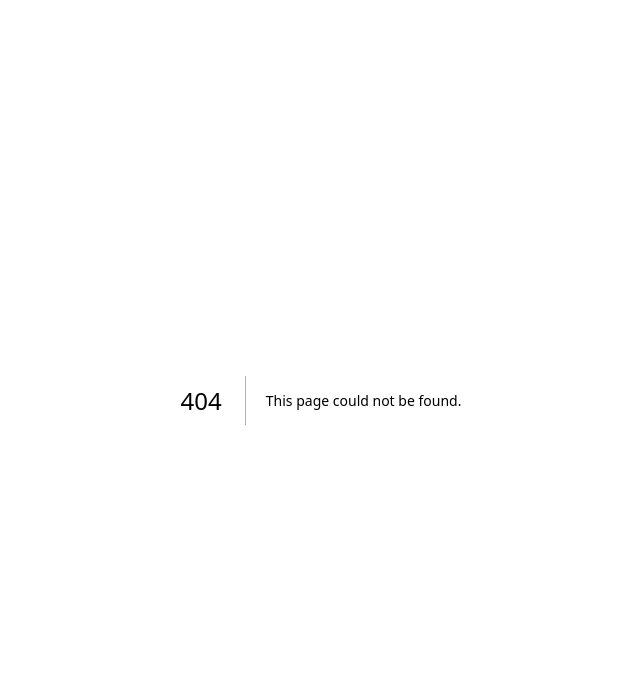
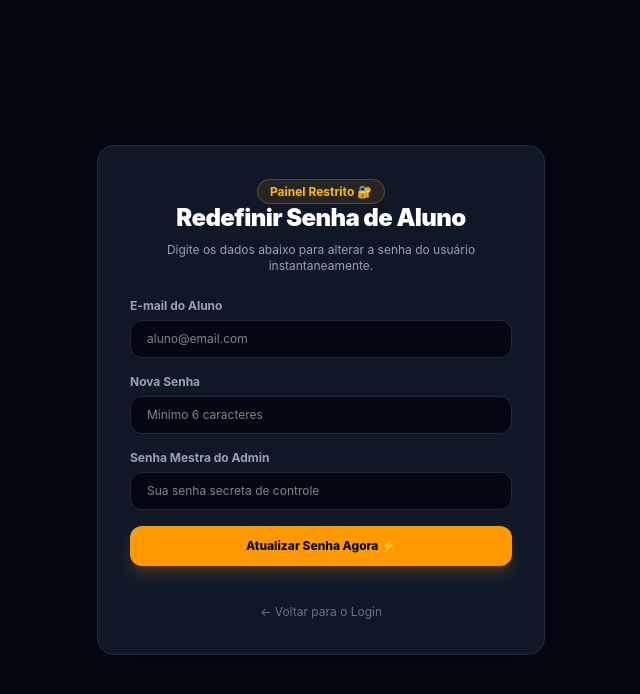
Before and after one commit to jvtsilva/codelab-joao, a Next.js app: page /admin/resetar-senha in a window 1280 px wide. Before the commit this address had no page. Shown: the top 694 px of the page, without its empty margins (319-959 px from the left). Built offline with nearby package versions, Linux system fonts and the light colour scheme.

Commit message:
feat: atualização de login

```diff
--- /dev/null
+++ b/src/app/admin/resetar-senha/page.tsx
@@ -0,0 +1,117 @@
+'use client'
+
+import { useState } from 'react'
+import Link from 'next/link'
+
+export default function AdminResetPage() {
+  const [email, setEmail] = useState('')
+  const [newPassword, setNewPassword] = useState('')
+  const [adminSecret, setAdminSecret] = useState('')
+  const [loading, setLoading] = useState(false)
+  const [message, setMessage] = useState<{ text: string; type: 'success' | 'error' } | null>(null)
+
+  const handleReset = async (e: React.FormEvent) => {
+    e.preventDefault()
+    setLoading(true)
+    setMessage(null)
+
+    try {
+      const res = await fetch('/api/admin/reset-password', {
+        method: 'POST',
+        headers: { 'Content-Type': 'application/json' },
+        body: JSON.stringify({ email, newPassword, adminSecret }),
+      })
+
+      const data = await res.json()
+
+      if (!res.ok) throw new Error(data.error || 'Erro ao redefinir.')
+
+      setMessage({ text: 'Senha alterada com sucesso! O aluno já pode logar com a nova senha.', type: 'success' })
+      setEmail('')
+      setNewPassword('')
+      setAdminSecret('')
+    } catch (err: any) {
+      setMessage({ text: err.message, type: 'error' })
+    } finally {
+      setLoading(false)
+    }
+  }
+
+  return (
+    <div className="min-h-screen bg-gray-950 text-white flex flex-col items-center justify-center p-4 selection:bg-amber-500 selection:text-gray-950">
+      <div className="max-w-md w-full bg-gray-900 border border-gray-800 p-6 sm:p-8 rounded-2xl shadow-2xl space-y-6">
+
+        <div className="text-center space-y-2">
+          <span className="px-3 py-1 bg-amber-500/10 border border-amber-500/30 text-amber-400 font-bold text-xs rounded-full">
+            Painel Restrito 🔐
+          </span>
+          <h1 className="text-xl sm:text-2xl font-black tracking-tight">Redefinir Senha de Aluno</h1>
+          <p className="text-xs text-gray-400">Digite os dados abaixo para alterar a senha do usuário instantaneamente.</p>
+        </div>
+
+        {message && (
+          <div className={`p-3 rounded-xl text-xs font-semibold border ${
+            message.type === 'success'
+              ? 'bg-emerald-500/10 border-emerald-500/30 text-emerald-400'
+              : 'bg-red-500/10 border-red-500/30 text-red-400'
+          }`}>
+            {message.text}
+          </div>
+        )}
+
+        <form onSubmit={handleReset} className="space-y-4">
+          <div>
+            <label className="block text-xs font-bold text-gray-400 mb-1.5">E-mail do Aluno</label>
+            <input
+              type="email"
+              required
+              value={email}
+              onChange={(e) => setEmail(e.target.value)}
+              placeholder="aluno@email.com"
+              className="w-full px-4 py-2.5 bg-gray-950 border border-gray-800 rounded-xl text-xs text-white focus:outline-none focus:border-amber-500 transition"
+            />
+          </div>
+
+          <div>
+            <label className="block text-xs font-bold text-gray-400 mb-1.5">Nova Senha</label>
+            <input
+              type="text"
+              required
+              value={newPassword}
+              onChange={(e) => setNewPassword(e.target.value)}
+              placeholder="Mínimo 6 caracteres"
+              className="w-full px-4 py-2.5 bg-gray-950 border border-gray-800 rounded-xl text-xs text-white focus:outline-none focus:border-amber-500 transition"
+            />
+          </div>
+
+          <div>
+            <label className="block text-xs font-bold text-gray-400 mb-1.5">Senha Mestra do Admin</label>
+            <input
+              type="password"
+              required
+              value={adminSecret}
+              onChange={(e) => setAdminSecret(e.target.value)}
+              placeholder="Sua senha secreta de controle"
+              className="w-full px-4 py-2.5 bg-gray-950 border border-gray-800 rounded-xl text-xs text-white focus:outline-none focus:border-amber-500 transition"
+            />
+          </div>
+
+          <button
+            type="submit"
+            disabled={loading}
+            className="w-full py-3 bg-amber-500 hover:bg-amber-400 text-gray-950 font-extrabold text-xs rounded-xl transition shadow-lg shadow-amber-500/20 cursor-pointer disabled:opacity-50"
+          >
+            {loading ? 'Alterando...' : 'Atualizar Senha Agora ⚡'}
+          </button>
+        </form>
+
+        <div className="text-center pt-2">
+          <Link href="/login" className="text-xs text-gray-500 hover:text-gray-300 transition">
+            ← Voltar para o Login
+          </Link>
+        </div>
+
+      </div>
+    </div>
+  )
+}
--- /dev/null
+++ b/src/app/api/admin/reset-password/page.tsx
@@ -0,0 +1,42 @@
+import { NextResponse } from 'next/server'
+import { createClient } from '@supabase/supabase-js'
+
+export async function POST(request: Request) {
+  try {
+    const { email, newPassword, adminSecret } = await request.json()
+
+    // Senha mestra simples para garantir que só você consegue usar
+    if (adminSecret !== 'joao123codelab') {
+      return NextResponse.json({ error: 'Senha mestra do admin inválida!' }, { status: 401 })
+    }
+
+    // Cliente Supabase com privilégios de Admin (Service Role)
+    const supabaseAdmin = createClient(
+      process.env.NEXT_PUBLIC_SUPABASE_URL!,
+      process.env.SUPABASE_SERVICE_ROLE_KEY!,
+      { auth: { persistSession: false } }
+    )
+
+    // 1. Achar o usuário pelo e-mail
+    const { data: usersData, error: listError } = await supabaseAdmin.auth.admin.listUsers()
+    if (listError) throw listError
+
+    const targetUser = usersData.users.find((u) => u.email === email)
+
+    if (!targetUser) {
+      return NextResponse.json({ error: 'Usuário não encontrado com esse e-mail.' }, { status: 404 })
+    }
+
+    // 2. Atualizar a senha do usuário pelo ID
+    const { error: updateError } = await supabaseAdmin.auth.admin.updateUserById(
+      targetUser.id,
+      { password: newPassword }
+    )
+
+    if (updateError) throw updateError
+
+    return NextResponse.json({ success: true, message: 'Senha alterada com sucesso!' })
+  } catch (err: any) {
+    return NextResponse.json({ error: err.message || 'Erro ao alterar senha.' }, { status: 500 })
+  }
+}
```
